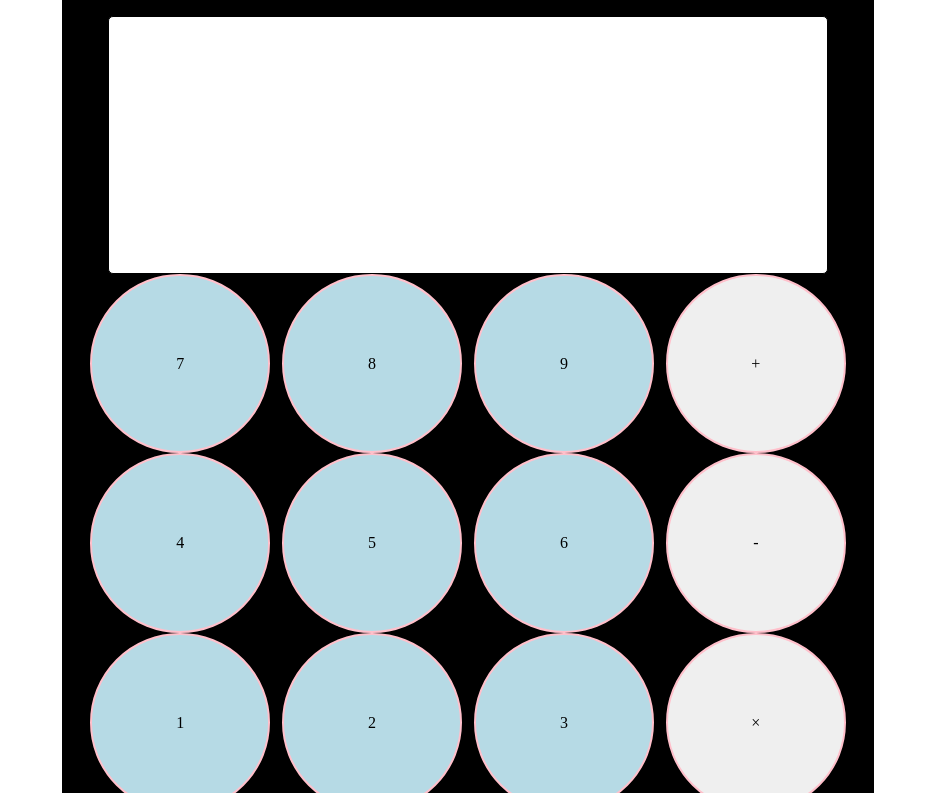
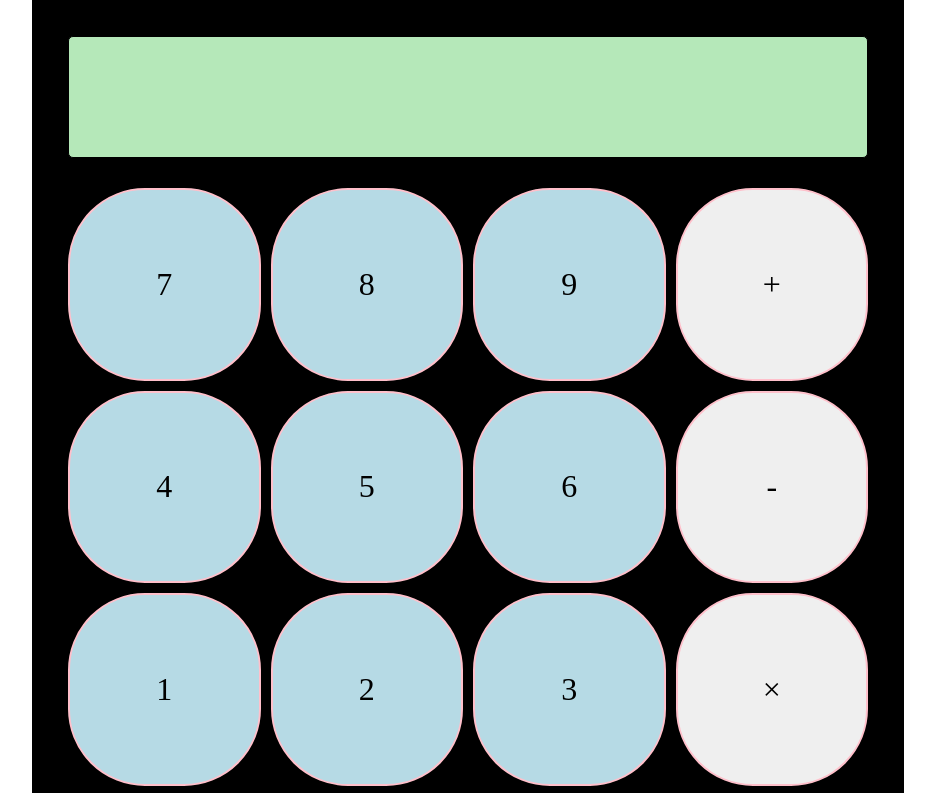
Before and after one commit to jenarofv/calculator, a plain HTML site: page index.html in a window 1280 px wide. Shown: the top 793 px of the page, without its empty margins (172-1107 px from the left). Drawn offline with Linux system fonts and the light colour scheme; a web font is replaced by a local one.

Commit message:
nicer buttons aesthetics

```diff
--- a/index.html
+++ b/index.html
@@ -3,9 +3,12 @@
 <head>
   <title>Calculator</title>
   <script src="./script.js" defer></script>
-  <link href="./style.css" rel="stylesheet">
   <meta charset="utf-8">
   <meta name="viewport" content="width=device-width, initial-scale=1.0">
+  <link rel="preconnect" href="https://fonts.googleapis.com">
+  <link rel="preconnect" href="https://fonts.gstatic.com" crossorigin>
+  <link href="https://fonts.googleapis.com/css2?family=Offside&display=swap" rel="stylesheet">
+  <link href="./style.css" rel="stylesheet">
 </head>
 
 <body>
--- a/style.css
+++ b/style.css
@@ -1,32 +1,35 @@
 body {
-  height: 100%;
   margin: 0;
   display: flex;
   justify-content: center;
+  font-size: 32px;
 }
+
 .calculator {
-  max-width: 100ch;
-  padding: 1rem;
+  max-width: 800px;
+  padding: 36px;
   display: flex;
   flex-flow: wrap;
   font-family: monospace;
   justify-content: space-evenly;
   background: black;
   width: 100%;
-  height: 100vh;
+  gap: 10px;
 }
 
 .display {
-  flex: 0 0 92%;
+  flex: 1 1 92%;
   border: 1px solid black;
   border-radius: 5px;
-  height: 20vw;
-  background: white;
+  height: 15vh;
+  background: #b5e8b9;
+  margin-bottom: 20px;
 }
+
 .button {
-  flex: 0 0 23%;
+  flex: 1 1 20%;
   aspect-ratio: 1 / 1 ;
-  border-radius: 50%;
+  border-radius: 40%;
   border: 2px solid pink;
   font-size:inherit;
   font-family: "Offside";
```
